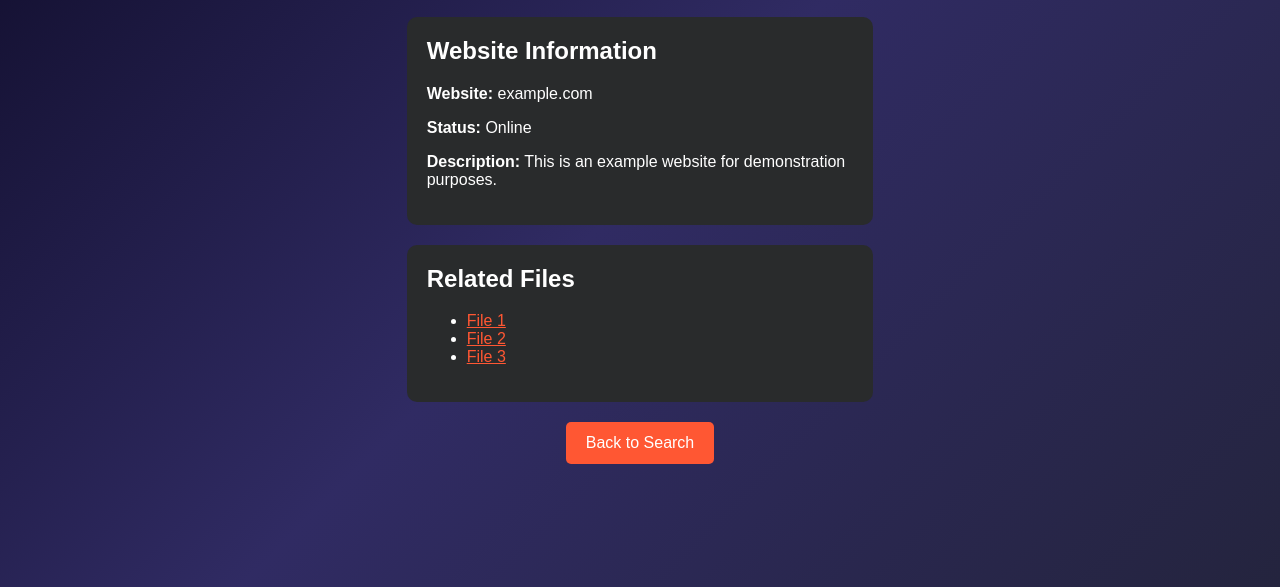
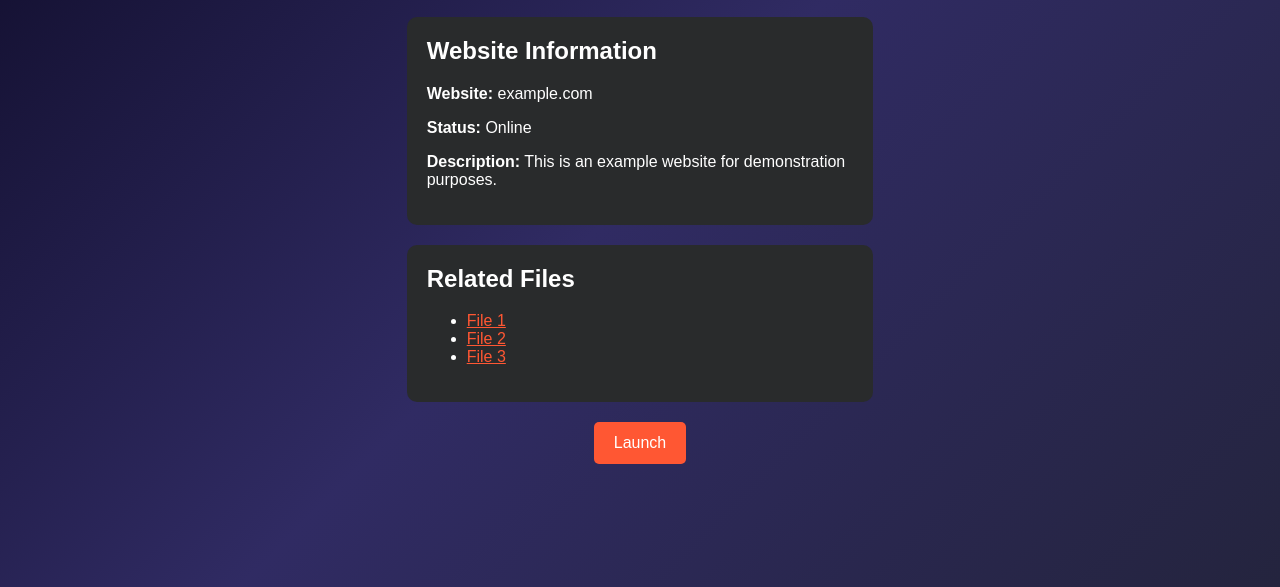
Before and after one commit to pterosau/renter, a plain HTML site: page animation page.html in a window 1280 px wide. Shown: the part 213-800 px from the top of the page. Drawn offline with Linux system fonts and the light colour scheme.

Commit message:
Add files via upload

```diff
--- a/animation page.html
+++ b/animation page.html
@@ -93,7 +93,7 @@
             </ul>
         </div>
 
-        <button class="back-button" onclick="window.location.href='index.html'">Back to Search</button>
+        <button class="back-button" onclick="window.location.href='index.html'">Launch</button>
     </div>
 </body>
 </html>
```
